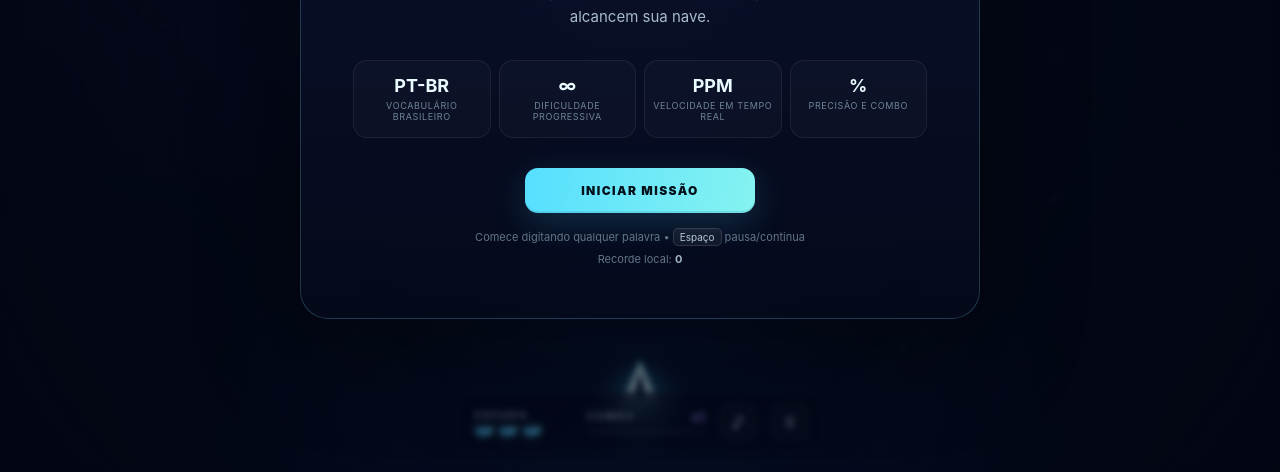
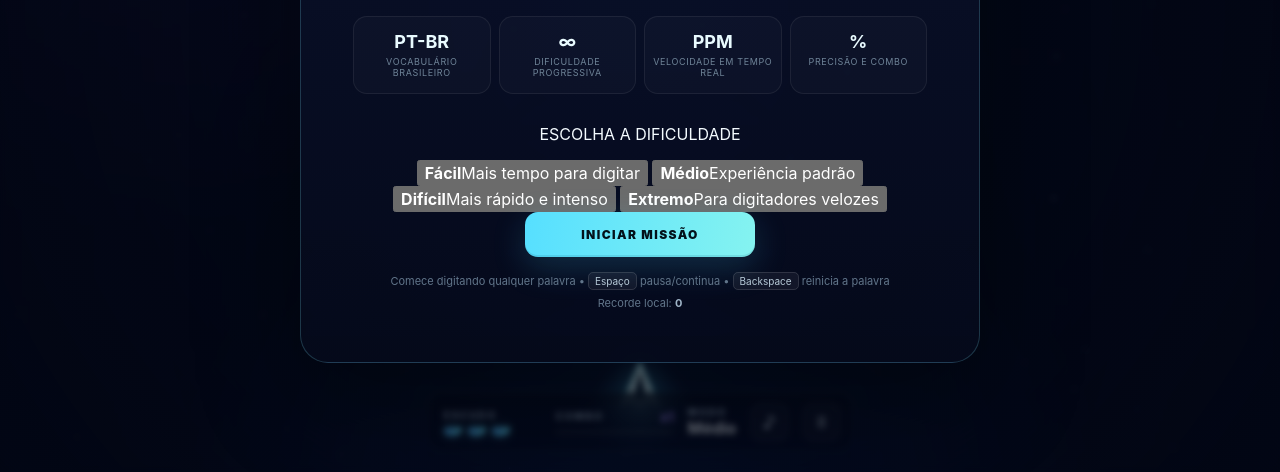
Before and after one commit to Jefte31/digitandospeed, a plain HTML site: page index.html in a window 1280 px wide. Shown: the part 328-800 px from the top of the page. Drawn offline with Linux system fonts and the light colour scheme.

Commit message:
Adiciona seletor de dificuldade à tela inicial

```diff
--- a/index.html
+++ b/index.html
@@ -7,6 +7,7 @@
   <meta name="description" content="Digitando Speed — jogo brasileiro de digitação espacial em português." />
   <title>Digitando Speed</title>
   <link rel="stylesheet" href="styles.css" />
+  <link rel="stylesheet" href="difficulty.css" />
 </head>
 <body>
   <main id="app" aria-label="Digitando Speed">
@@ -14,46 +15,25 @@
 
     <header class="hud" id="hud" aria-live="polite">
       <section class="hud-group hud-left">
-        <div class="stat stat-score">
-          <span class="label">PONTOS</span>
-          <strong id="score">0</strong>
-        </div>
-        <div class="stat">
-          <span class="label">NÍVEL</span>
-          <strong id="level">1</strong>
-        </div>
+        <div class="stat stat-score"><span class="label">PONTOS</span><strong id="score">0</strong></div>
+        <div class="stat"><span class="label">NÍVEL</span><strong id="level">1</strong></div>
       </section>
 
       <section class="brand" aria-label="Digitando Speed">
         <span class="brand-mark">DS</span>
-        <div>
-          <strong>DIGITANDO</strong>
-          <span>SPEED</span>
-        </div>
+        <div><strong>DIGITANDO</strong><span>SPEED</span></div>
       </section>
 
       <section class="hud-group hud-right">
-        <div class="stat">
-          <span class="label">PPM</span>
-          <strong id="wpm">0</strong>
-        </div>
-        <div class="stat">
-          <span class="label">PRECISÃO</span>
-          <strong id="accuracy">100%</strong>
-        </div>
+        <div class="stat"><span class="label">PPM</span><strong id="wpm">0</strong></div>
+        <div class="stat"><span class="label">PRECISÃO</span><strong id="accuracy">100%</strong></div>
       </section>
     </header>
 
     <aside class="status-bar">
-      <div class="lives" aria-label="Vidas">
-        <span class="label">ESCUDO</span>
-        <div id="lives" class="life-icons"></div>
-      </div>
-      <div class="combo-wrap">
-        <span class="label">COMBO</span>
-        <strong id="combo">x1</strong>
-        <div class="combo-track"><span id="comboFill"></span></div>
-      </div>
+      <div class="lives" aria-label="Vidas"><span class="label">ESCUDO</span><div id="lives" class="life-icons"></div></div>
+      <div class="combo-wrap"><span class="label">COMBO</span><strong id="combo">x1</strong><div class="combo-track"><span id="comboFill"></span></div></div>
+      <div class="difficulty-pill"><span class="label">MODO</span><strong id="currentDifficulty">Médio</strong></div>
       <button id="soundBtn" class="icon-button" type="button" aria-label="Ativar ou desativar som" title="Som">♪</button>
       <button id="pauseBtn" class="icon-button" type="button" aria-label="Pausar jogo" title="Pausar (Barra de espaço)">Ⅱ</button>
     </aside>
@@ -71,25 +51,32 @@
           <div><strong>%</strong><span>Precisão e combo</span></div>
         </div>
 
+        <div class="difficulty-picker">
+          <p class="difficulty-title">ESCOLHA A DIFICULDADE</p>
+          <div class="difficulty-options" role="radiogroup" aria-label="Dificuldade do jogo">
+            <button class="difficulty-btn" data-difficulty="easy" type="button" aria-pressed="false"><strong>Fácil</strong><span>Mais tempo para digitar</span></button>
+            <button class="difficulty-btn active" data-difficulty="medium" type="button" aria-pressed="true"><strong>Médio</strong><span>Experiência padrão</span></button>
+            <button class="difficulty-btn" data-difficulty="hard" type="button" aria-pressed="false"><strong>Difícil</strong><span>Mais rápido e intenso</span></button>
+            <button class="difficulty-btn" data-difficulty="extreme" type="button" aria-pressed="false"><strong>Extremo</strong><span>Para digitadores velozes</span></button>
+          </div>
+        </div>
+
         <button id="startBtn" class="primary-button" type="button">INICIAR MISSÃO</button>
-        <p class="keyboard-tip">Comece digitando qualquer palavra • <kbd>Espaço</kbd> pausa/continua</p>
+        <p class="keyboard-tip">Comece digitando qualquer palavra • <kbd>Espaço</kbd> pausa/continua • <kbd>Backspace</kbd> reinicia a palavra</p>
         <p class="record">Recorde local: <strong id="bestScore">0</strong></p>
       </div>
     </section>
 
     <section id="pauseScreen" class="overlay">
       <div class="panel compact-panel">
-        <div class="eyebrow">MISSÃO SUSPENSA</div>
-        <h2>Jogo pausado</h2>
-        <p>Seu progresso está seguro.</p>
+        <div class="eyebrow">MISSÃO SUSPENSA</div><h2>Jogo pausado</h2><p>Seu progresso está seguro.</p>
         <button id="resumeBtn" class="primary-button" type="button">CONTINUAR</button>
       </div>
     </section>
 
     <section id="gameOverScreen" class="overlay">
       <div class="panel compact-panel">
-        <div class="eyebrow danger">MISSÃO ENCERRADA</div>
-        <h2>Fim de jogo</h2>
+        <div class="eyebrow danger">MISSÃO ENCERRADA</div><h2>Fim de jogo</h2>
         <div class="results">
           <div><span>PONTUAÇÃO</span><strong id="finalScore">0</strong></div>
           <div><span>PPM</span><strong id="finalWpm">0</strong></div>
@@ -103,7 +90,6 @@
 
     <div id="toast" class="toast" role="status" aria-live="polite"></div>
   </main>
-
   <script src="words.js"></script>
   <script src="game.js"></script>
 </body>
```
